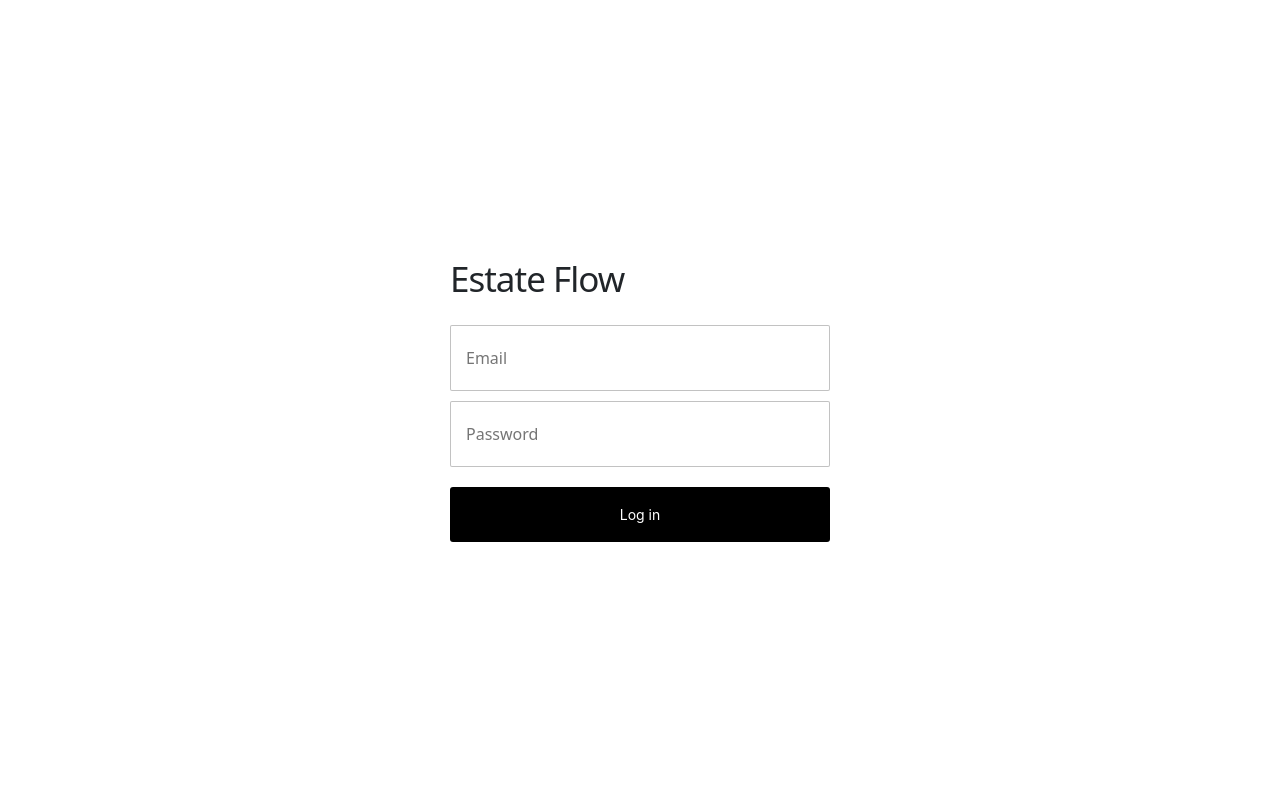
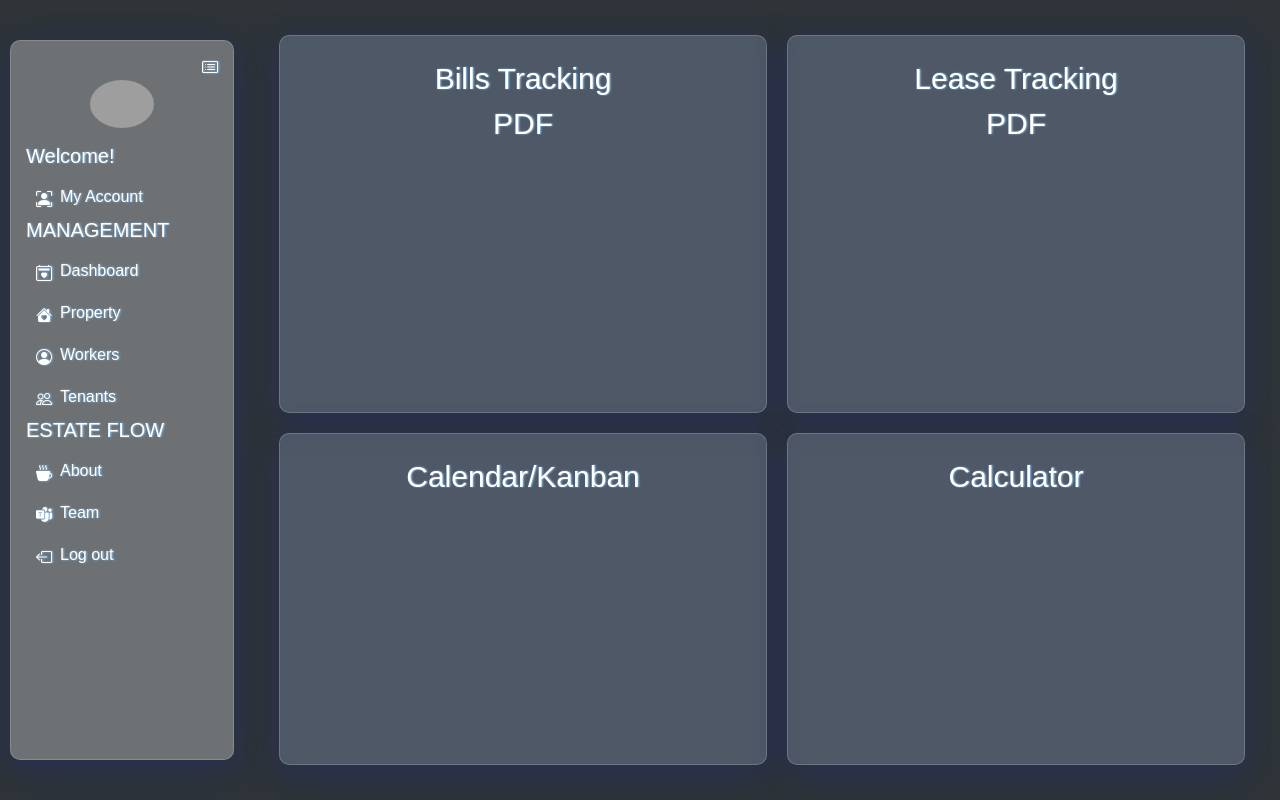
Before and after one commit to ryanzhxu/estate-flow, a React (Create React App) app in the folder frontend/: page / in a window 1280 px wide. Built offline with nearby package versions, Linux system fonts and the light colour scheme; grey boxes are pictures that could not be loaded.

Commit message:
sidebar css fixed

```diff
--- a/frontend/src/App.css
+++ b/frontend/src/App.css
@@ -83,43 +83,3 @@
   flex-direction: column;
   width: 100%
 }
-
-h3 {
-  font-size: 1rem;
-  margin: 10px 0px 10px 0px
-}
-
-/* .App-logo {
-  height: 40vmin;
-  pointer-events: none;
-}
-
-@media (prefers-reduced-motion: no-preference) {
-  .App-logo {
-    animation: App-logo-spin infinite 20s linear;
-  }
-}
-
-.App-header {
-  background-color: #282c34;
-  min-height: 100vh;
-  display: flex;
-  flex-direction: column;
-  align-items: center;
-  justify-content: center;
-  font-size: calc(10px + 2vmin);
-  color: white;
-}
-
-.App-link {
-  color: #61dafb;
-}
-
-@keyframes App-logo-spin {
-  from {
-    transform: rotate(0deg);
-  }
-  to {
-    transform: rotate(360deg);
-  }
-} */
--- a/frontend/src/App.js
+++ b/frontend/src/App.js
@@ -15,9 +15,9 @@ function App() {
 
   return (
     <main className="App">
-      {!user ? (
+      {/* {!user ? (
         <LoginScreen />
-      ) : (
+      ) : ( */}
         <Routes>
           <Route path="/" element={<HomeWelcomePage />} />
           <Route
@@ -26,7 +26,7 @@ function App() {
           />
           <Route path="/worker" element={<WorkerLists />} />
         </Routes>
-      )}
+      {/* )} */}
     </main>
   );
 }
--- a/frontend/src/components/home/HomeSideBar.js
+++ b/frontend/src/components/home/HomeSideBar.js
@@ -14,10 +14,7 @@ const HomeSideBar = () => {
   const sidebarShift = {
     true: {},
     false: {
-      width: "3rem",
-      transition: {
-        delay: 0.4,
-      },
+      width: "5rem"
     },
   };
 
@@ -78,12 +75,12 @@ const HomeSideBar = () => {
         </motion.div>
         <div className="groups">
           <div className="group">
-            <motion.h3 animate={animate}>Welcome!</motion.h3>
+            <motion.h5 animate={animate}>Welcome!</motion.h5>
             <SideBarItem icon={"bi bi-person-bounding-box"} name="My Account" />
           </div>
         </div>
         <div className="group">
-          <motion.h3 animate={animate}>MANAGEMENT</motion.h3>
+          <motion.h5 animate={animate}>MANAGEMENT</motion.h5>
           <SideBarItem icon={"bi bi-calendar2-heart"} name="Dashboard" />
           <Link
             to="/property"
@@ -97,7 +94,7 @@ const HomeSideBar = () => {
           <SideBarItem icon={"bi bi-people"} name="Tenants" />
         </div>
         <div className="group">
-          <motion.h3 animate={animate}>ESTATE-FLOW</motion.h3>
+          <motion.h5 animate={animate}>ESTATE FLOW</motion.h5>
           <SideBarItem icon={"bi bi-cup-hot-fill"} name="About" />
           <SideBarItem icon={"bi bi-microsoft-teams"} name="Team" />
           <SideBarItem icon={"bi bi-box-arrow-left"} name="Log out" />
```
Also changed, not shown: 1 other file (tests, documents, lock files or other folders).
